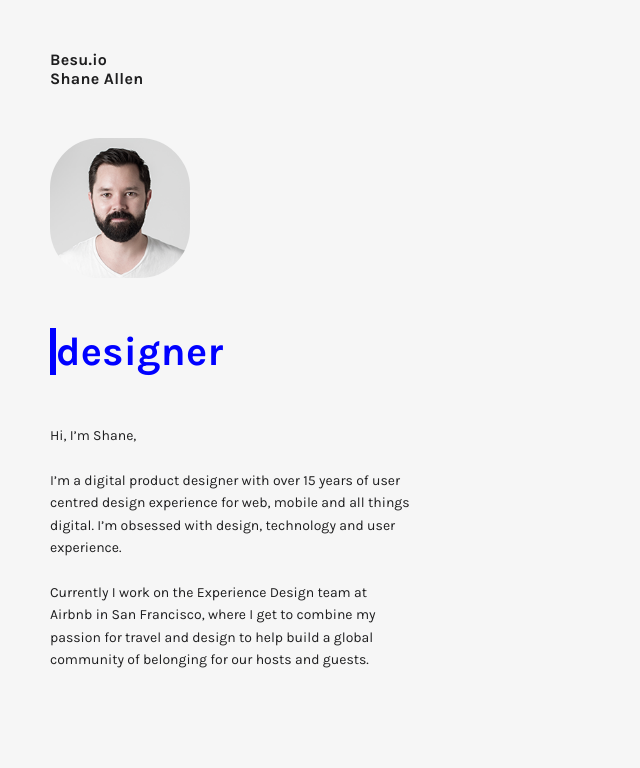
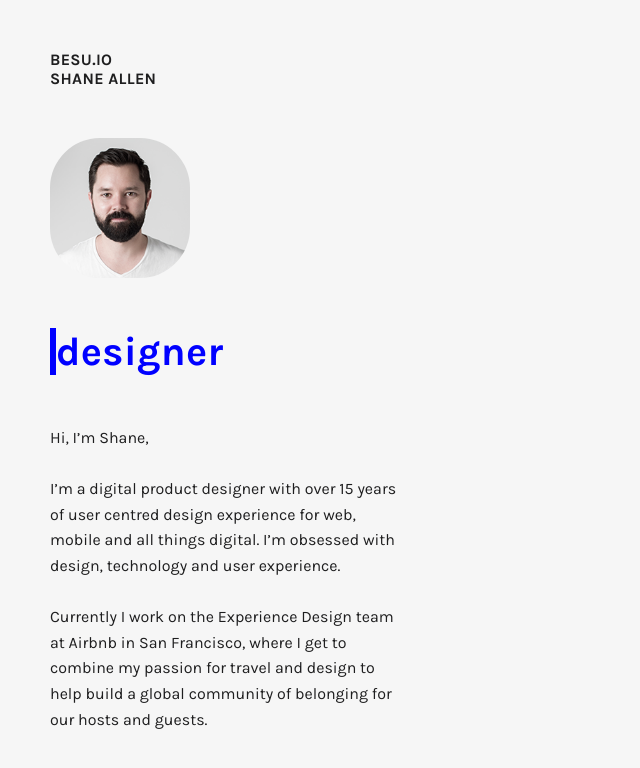
Before and after one commit to zupershane/zupershane, a plain HTML site: page index.html in a window 1280 px wide. Shown: the whole page, without its empty margins (0-640 px from the left). Drawn offline with Linux system fonts and the light colour scheme.

Commit message:
Google font update

```diff
--- a/css/style.css
+++ b/css/style.css
@@ -34,22 +34,24 @@ h1 {
   color: #1E1E1F;
   font-family: 'Karla', sans-serif;
   font-size: 16px;
+  font-weight: 700;
   letter-spacing: 0.3px;
-  font-weight: 800;
   text-align: left;
   margin: 0;
   padding: 0;
-
+  text-transform: uppercase;
 }
 
 h2 {
   color: #1E1E1F;
   font-family: 'Karla', sans-serif;
   font-size: 16px;
+  font-weight: 700;
   letter-spacing: 0.3px;
   text-align: left;
   margin: 0;
   padding: 0;
+  text-transform: uppercase;
 }
 
 h3 {
@@ -65,7 +67,7 @@ h3 {
 p {
   color: #1E1E1F;
   font-family: 'Karla', sans-serif;
-  font-size: 14px;
+  font-size: 16px;
   -webkit-font-smoothing: antialiased;
   line-height: 1.6em;
   max-width: 360px;
```
